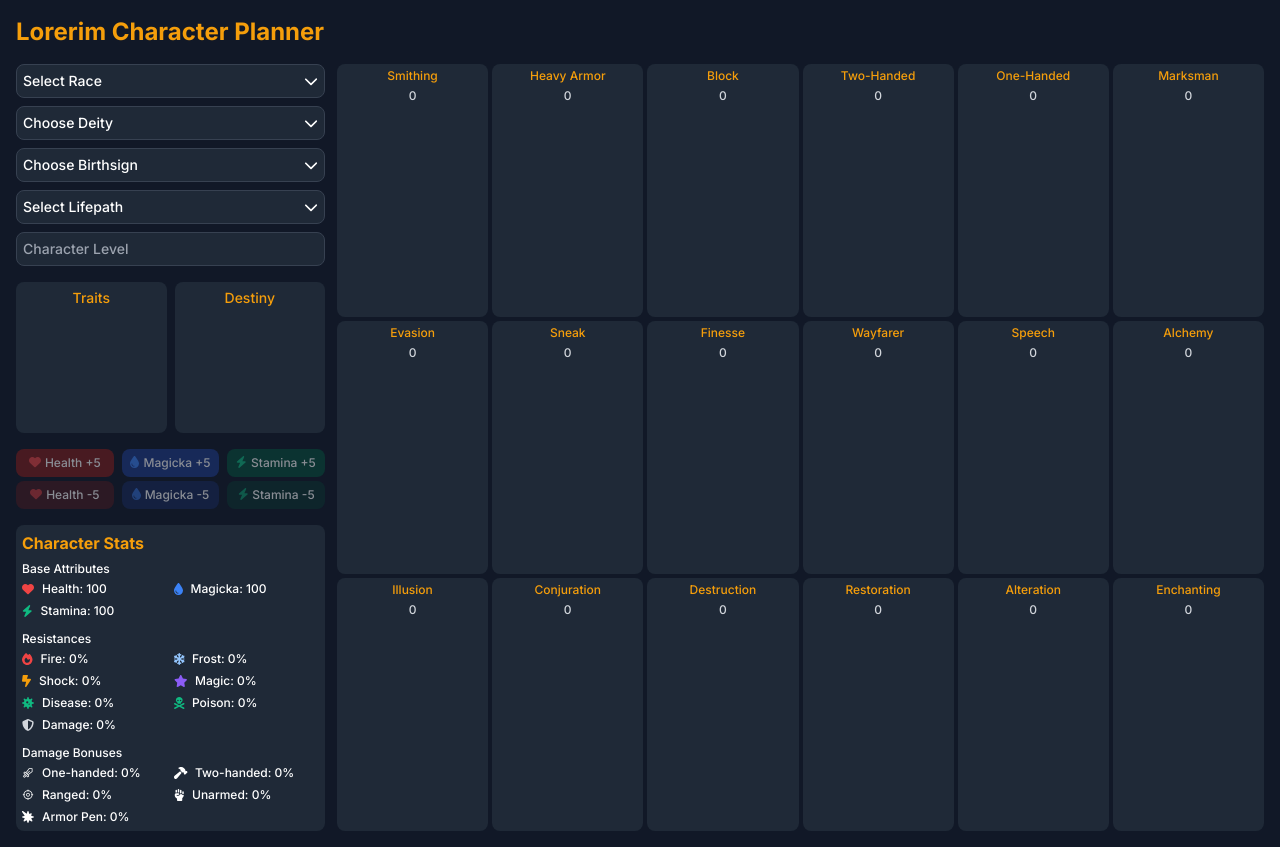
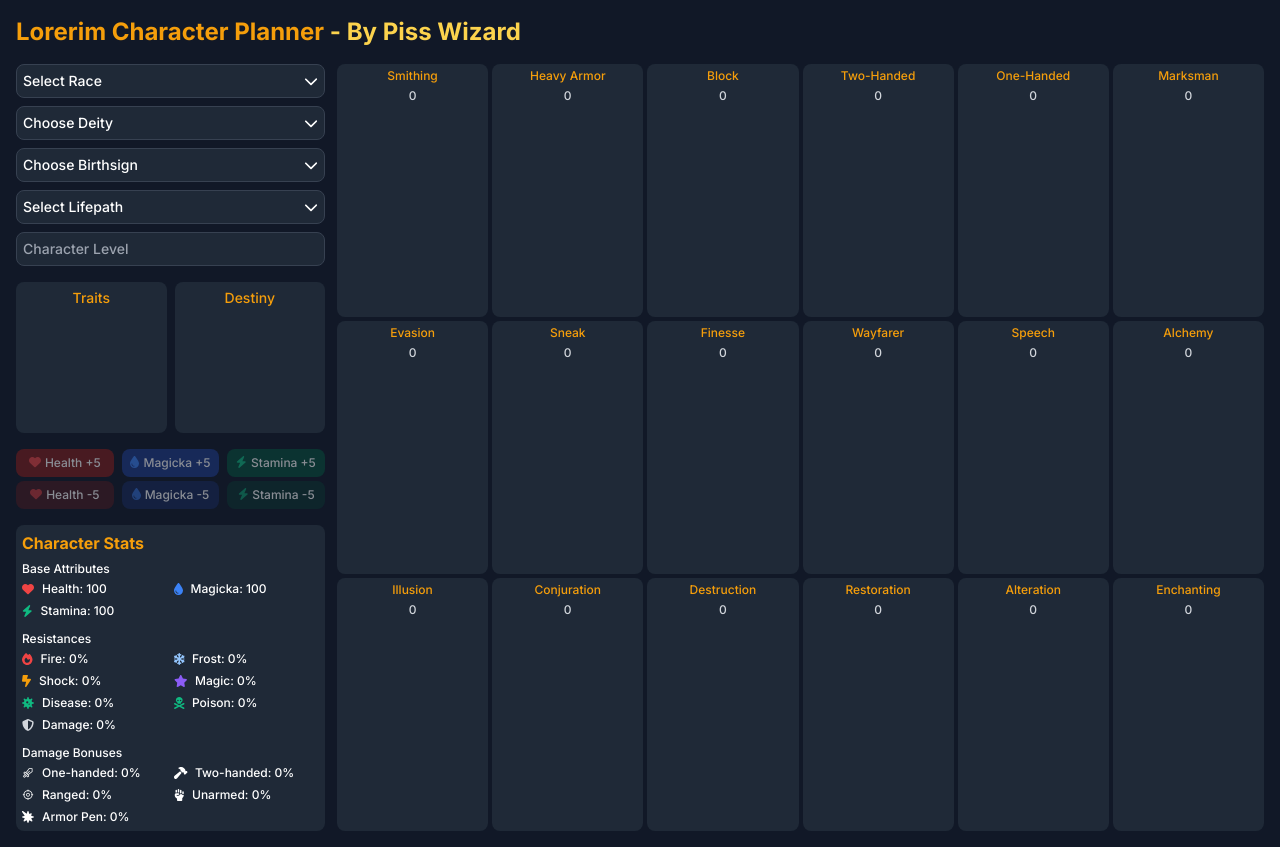
Before and after one commit to Trawze/LorerimPlanner4, a plain HTML site: page index.html in a window 1280 px wide. Drawn offline with nearby package versions, Linux system fonts and the light colour scheme.

Commit message:
Changed header
Changed header title

```diff
--- a/index.html
+++ b/index.html
@@ -342,7 +342,10 @@
               <body class="h-full text-base-content">
                 <div class="min-h-screen bg-gray-900 text-white p-4" id="skyrim-planner">
     <header id="header" class="mb-4">
-        <h1 class="text-2xl font-bold text-amber-500">Lorerim Character Planner</h1>
+        <h1 class="text-2xl font-bold">
+            <span class="text-amber-500">Lorerim Character Planner</span>
+            <span class="text-yellow-300">- By Piss Wizard</span>
+        </h1>
     </header>
 
     <div class="flex gap-3" id="main-content">
```
